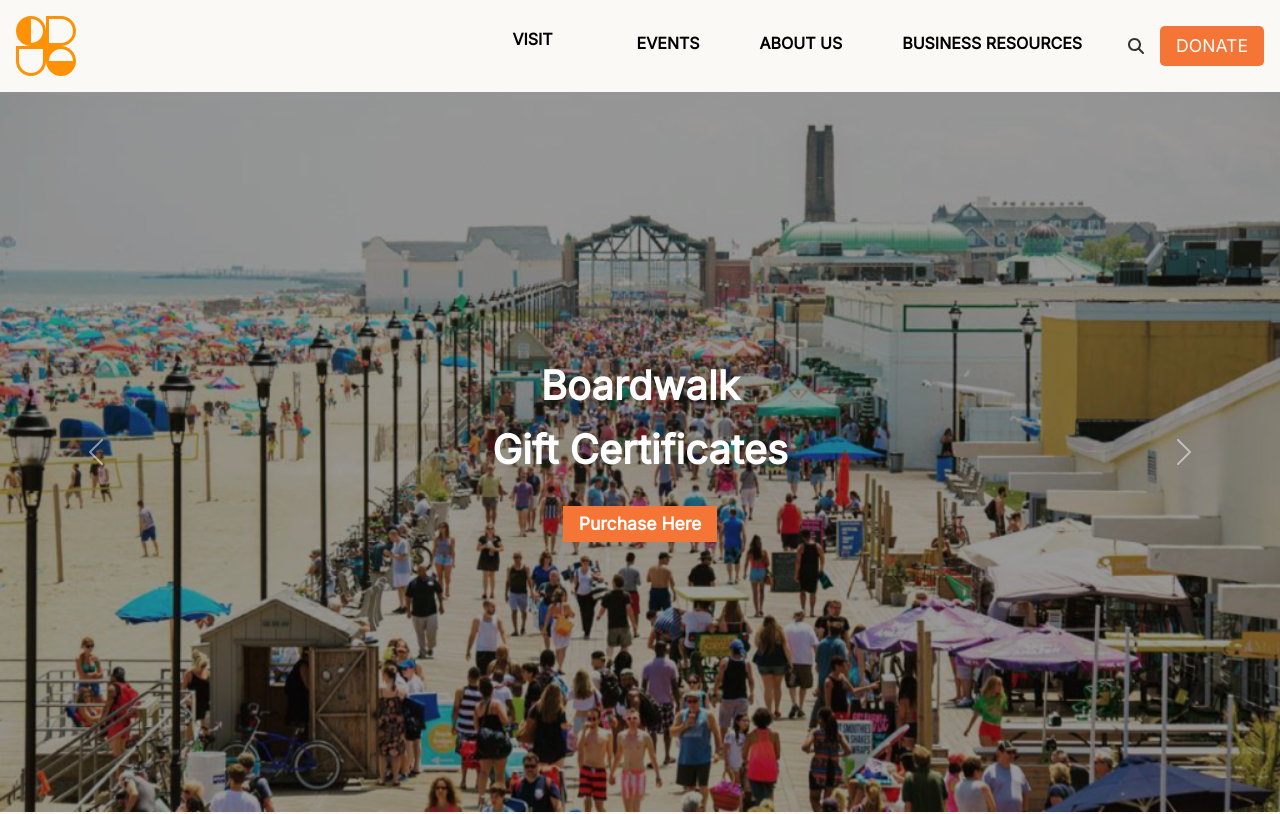
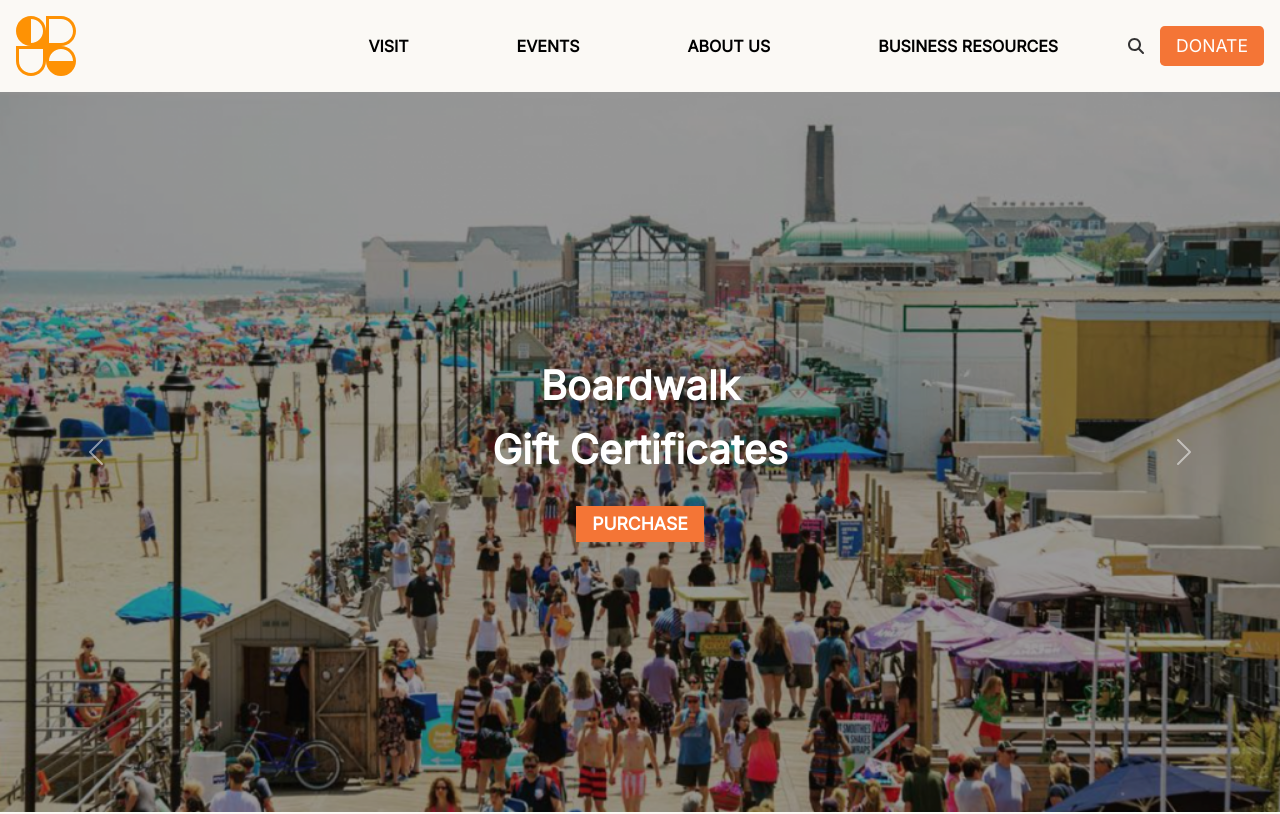
Before and after one commit to moviefan322/ashbury, a Next.js app: page / in a window 1280 px wide. Shown: the top 814 px of the page. Built offline with nearby package versions, Linux system fonts and the light colour scheme.

Commit message:
fills out rest of navbar

```diff
--- a/src/components/Carousel.tsx
+++ b/src/components/Carousel.tsx
@@ -17,7 +17,7 @@ function CustomCarousel() {
             <h1>Wed Feb 7</h1>
             <h1>6:30pm</h1>
             <button className={`noStyleButt ${styles.carouselButt}`}>
-              RSVP Here
+              RSVP
             </button>
           </div>
         </Carousel.Item>
@@ -27,7 +27,7 @@ function CustomCarousel() {
             <h1>Boardwalk</h1>
             <h1>Gift Certificates</h1>
             <button className={`noStyleButt ${styles.carouselButt}`}>
-              Purchase Here
+              PURCHASE
             </button>
           </div>
         </Carousel.Item>
@@ -36,7 +36,7 @@ function CustomCarousel() {
             <div className={`${styles.matte}`}></div>
             <h1>Shop Local</h1>
             <button className={`noStyleButt ${styles.carouselButt}`}>
-              TOWN DIRECTORY
+              DIRECTORY
             </button>
           </div>
         </Carousel.Item>
--- a/src/components/DesktopNavBar.module.css
+++ b/src/components/DesktopNavBar.module.css
@@ -7,18 +7,21 @@
   border-radius: 0.3rem;
 }
 
+.menu {
+  align-self: center;
+}
+
 .dropHead {
   position: relative;
   font-weight: bolder;
   margin: 0 1.5rem;
-  padding-bottom:.5rem;
 }
 
 .dropdown {
   position: absolute;
   top: 95%; /* Start just below the button */
   left: 0;
-  width: 18rem;
+  width: 17rem;
   background-color: var(--bs-light);
   border-radius: 0.3rem;
   padding-top: 1rem;
--- a/src/components/DesktopNavBar.tsx
+++ b/src/components/DesktopNavBar.tsx
@@ -38,15 +38,38 @@ const DesktopNavBar = () => {
             </ul>
           </div>
         </div>
-        <div>
-          {" "}
+        <div className={`${styles.dropHead}`}>
           <button className={`noStyleButt ${styles.dropHead}`}>EVENTS</button>
+          <div className={`${styles.dropdown}`}>
+            <ul className={styles.noStyleLi}>
+              <li>UPCOMING EVENTS</li>
+              <li>RECURRING EVENTS</li>
+              <li>FARMERS MARKET</li>
+            </ul>
           </div>
-        <div>
+        </div>
+        <div className={`${styles.dropHead}`}>
           <button className={`noStyleButt ${styles.dropHead}`}>ABOUT US</button>
+          <div className={`${styles.dropdown}`}>
+            <ul className={styles.noStyleLi}>
+              <li>MISSION & STAFF</li>
+              <li>VOLUNTEER</li>
+              <li>CONTACT US</li>
+            </ul>
           </div>
-        <div>
-          <button className={`noStyleButt ${styles.dropHead}`}>BUSINESS RESOURCES</button>
+        </div>
+        <div className={`${styles.dropHead}`}>
+          <button className={`noStyleButt ${styles.dropHead}`}>
+            BUSINESS RESOURCES
+          </button>
+          <div className={`${styles.dropdown}`}>
+            <ul className={styles.noStyleLi}>
+            <li>AVAILABLE PROPERTIES</li>
+              <li>BUSINESS SUPPORT</li>
+              <li>LOCAL EMPLOYMENT</li>
+              <li>RESOURCES & LINKS</li>
+            </ul>
+          </div>
         </div>
         <FaMagnifyingGlass className="m-3" />
         <button className={`noStyleButt btn ${styles.donateButt}`}>
--- a/src/components/SideMenu.tsx
+++ b/src/components/SideMenu.tsx
@@ -90,9 +90,10 @@ const SideMenu = ({ isOpen }: SideMenuProps) => {
           </button>
           {showBusinessMenu && (
             <ul className={styles.noStyleLi}>
-              <li>UPCOMING EVENTS</li>
-              <li>RECURRING EVENTS</li>
-              <li>FARMERS MARKET</li>
+              <li>AVAILABLE PROPERTIES</li>
+              <li>BUSINESS SUPPORT</li>
+              <li>LOCAL EMPLOYMENT</li>
+              <li>RESOURCES & LINKS</li>
             </ul>
           )}
         </li>
```
Lines whose indentation alone changed are shown as unchanged.
